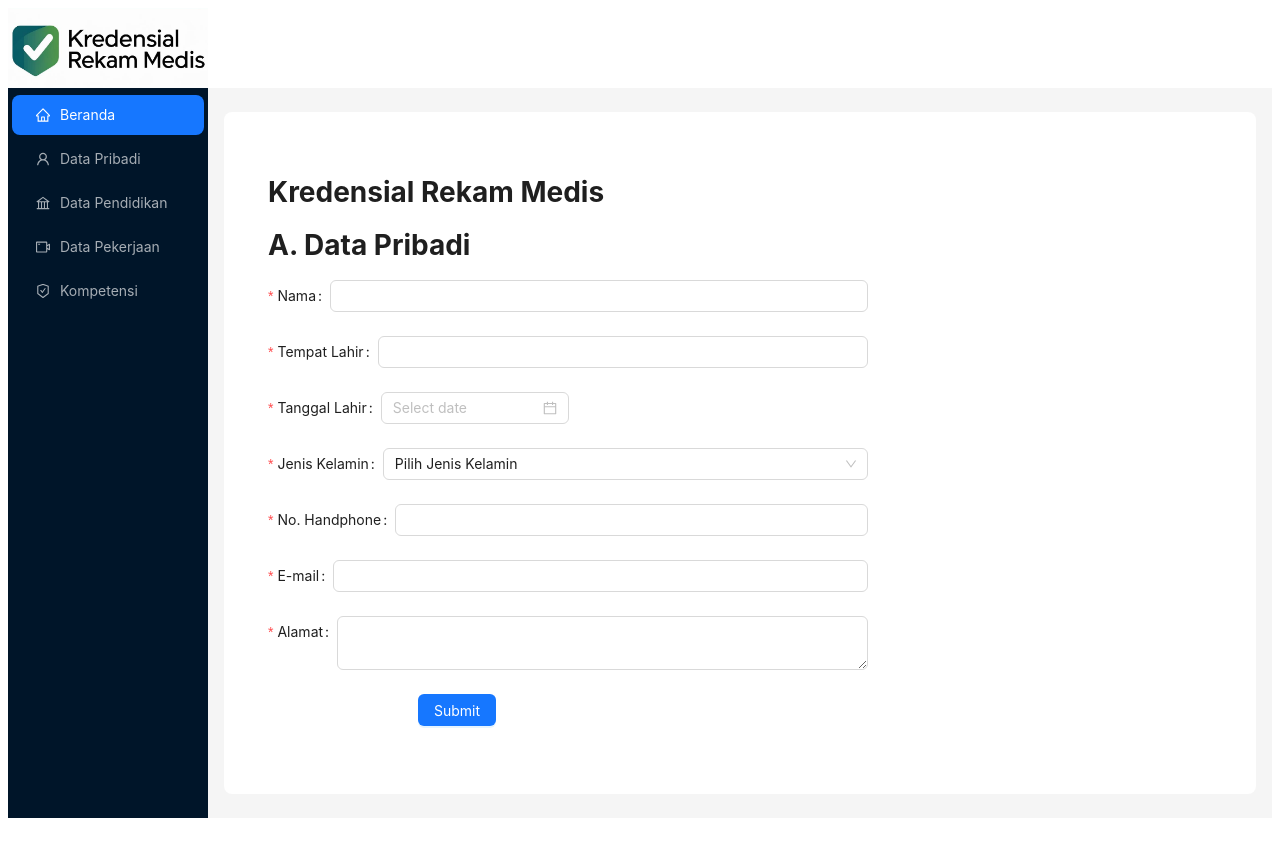
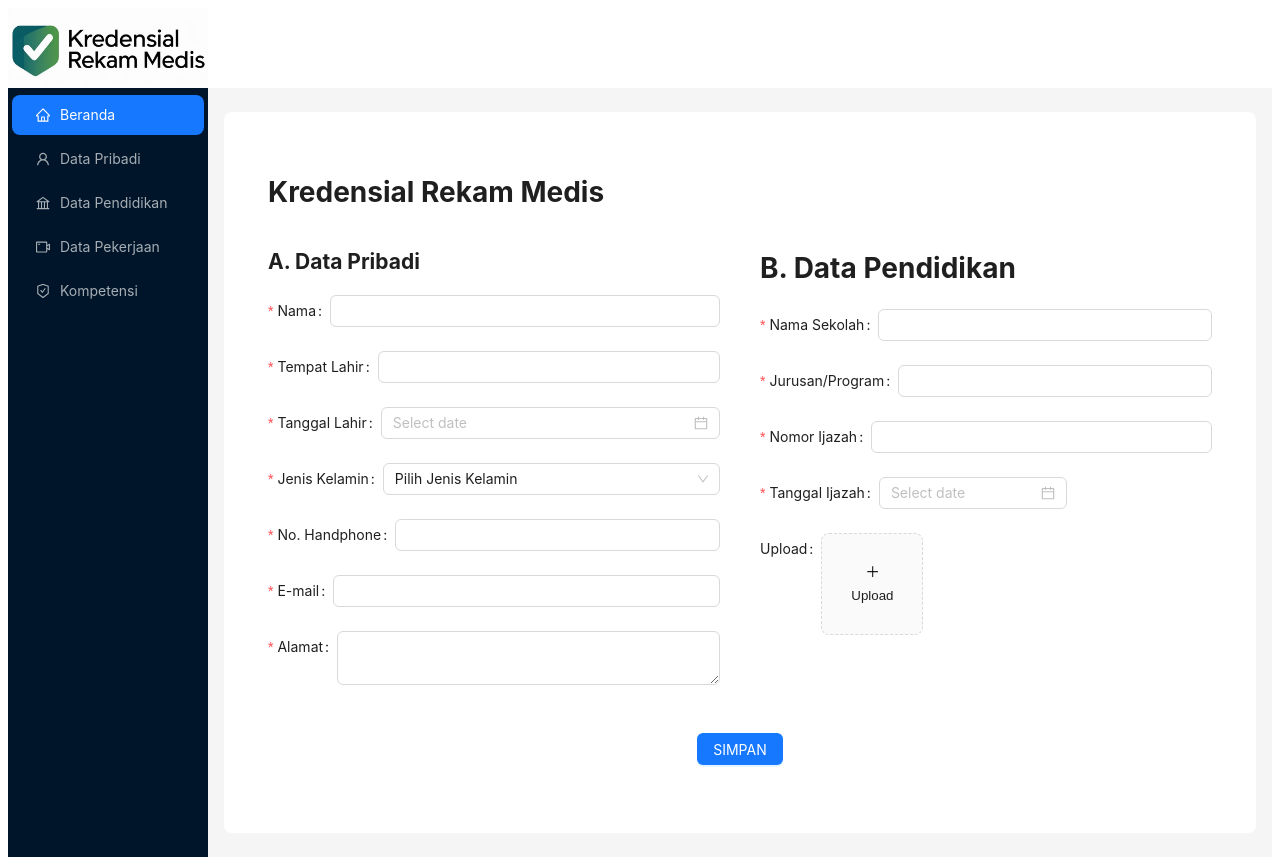
Before and after one commit to rezzabang/input-kredensial, a Next.js app: page /data-pribadi in a window 1280 px wide. Before the commit the page ends 826 px from the top, so only its background shows below. Built offline with nearby package versions, Linux system fonts and the light colour scheme; what @ant-design/nextjs-registry would draw is missing.

Commit message:
Maximize data-pendidikan-component

```diff
--- a/src/app/data-pendidikan/page.tsx
+++ b/src/app/data-pribadi/DataPendidikan.tsx
@@ -1,6 +1,6 @@
 'use client';
 import React from 'react';
-import { Button, Input, DatePicker, Form, Upload } from 'antd';
+import { Input, DatePicker, Form, Upload } from 'antd';
 import { PlusOutlined } from '@ant-design/icons';
 
 const normFile = (e: any) => {
@@ -11,9 +11,7 @@ const normFile = (e: any) => {
   };
 
 const DataPendidikan = () => (
-  <div className="App" style={{ padding: '20px' }}>
-    <h1>Kredensial Rekam Medis</h1>
-        <div>
+        <>
             <h1>B. Data Pendidikan</h1>
             <Form
                 name="data-pendidikan"
@@ -64,15 +62,8 @@ const DataPendidikan = () => (
                         </button>
                     </Upload>
                 </Form.Item>
-
-                <Form.Item wrapperCol={{ offset: 6, span: 16 }}>
-                    <Button type="primary" htmlType="submit">
-                    Submit
-                    </Button>
-                </Form.Item>
             </Form>
-        </div>
-  </div>
-);
+        </>
+    );
 
 export default DataPendidikan;
--- a/src/app/data-pribadi/page.tsx
+++ b/src/app/data-pribadi/page.tsx
@@ -1,45 +1,44 @@
 'use client';
 import React from 'react';
+import DataPendidikan from './DataPendidikan';
 import { Button, Input, DatePicker, Select, Form} from 'antd';
 
-const DataPendidikan = () => (
+const DataPribadi = () => {
+    const [form] = Form.useForm();
+
+    const handleSubmit = (values: any) => {
+      console.log('Form values:', values);
+    };
+
+    return (
       <div className="App" style={{ padding: '20px' }}>
         <h1>Kredensial Rekam Medis</h1>
-        <div>
-            <h1>A. Data Pribadi</h1>
         <Form
-                name="data-pribadi"
-                initialValues={{ jeniskelamin: 'Pilih Jenis Kelamin'}}
-                style={{ maxWidth: 600 }}
+          form={form}
+          name="kredensial-form"
+          onFinish={handleSubmit}
+          initialValues={{ jeniskelamin: 'Pilih Jenis Kelamin' }}
+          style={{ maxWidth: '100%' }}
         >
+          <div style={{ display: 'flex', gap: '40px' }}>
+            {/* Left Column */}
+            <div style={{ flex: 1 }}>
+              <h2>A. Data Pribadi</h2>
 
               <Form.Item label="Nama" name="nama" rules={[{ required: true, message: 'Nama mohon untuk diisi!' }]}>
-                    <Input type="text" id="name"/>
+                <Input />
               </Form.Item>
 
-                <Form.Item
-                    label="Tempat Lahir"
-                    name="tempatlahir"
-                    rules={[{ required: true, message: 'Tempat Lahir mohon untuk diisi!' }]}
-                >
-                    <Input type="text" id="tempatlahir"/>
+              <Form.Item label="Tempat Lahir" name="tempatlahir" rules={[{ required: true, message: 'Tempat Lahir mohon untuk diisi!' }]}>
+                <Input />
               </Form.Item>
 
-                <Form.Item
-                    label="Tanggal Lahir"
-                    name="tanggalahir"
-                    rules={[{ required: true, message: 'Tanggal Lahir mohon untuk diisi!' }]}
-                >
-                    <DatePicker id="tanggalahir" />
+              <Form.Item label="Tanggal Lahir" name="tanggalahir" rules={[{ required: true, message: 'Tanggal Lahir mohon untuk diisi!' }]}>
+                <DatePicker style={{ width: '100%' }} />
               </Form.Item>
 
-                <Form.Item
-                    label="Jenis Kelamin"
-                    name="jeniskelamin"
-                    rules={[{ required: true, message: 'Jenis Kelamin mohon untuk diisi!' }]}
-                >
+              <Form.Item label="Jenis Kelamin" name="jeniskelamin" rules={[{ required: true, message: 'Jenis Kelamin mohon untuk diisi!' }]}>
                 <Select
-                        id="jeniskelamin"
                   options={[
                     { value: 'Laki-laki', label: 'Laki-laki' },
                     { value: 'Perempuan', label: 'Perempuan' },
@@ -47,38 +46,34 @@ const DataPendidikan = () => (
                 />
               </Form.Item>
 
-                <Form.Item
-                    label="No. Handphone"
-                    name="phone"
-                    rules={[{ required: true, message: 'No. Handphone mohon untuk diisi!' }]}
-                >
-                    <Input type="tel" id="phone"/>
+              <Form.Item label="No. Handphone" name="phone" rules={[{ required: true, message: 'No. Handphone mohon untuk diisi!' }]}>
+                <Input />
               </Form.Item>
 
-                <Form.Item
-                    label="E-mail"
-                    name="email"
-                    rules={[{ required: true, message: 'E-mail mohon untuk diisi!' }]}
-                >
-                    <Input type="email" id="email"/>
+              <Form.Item label="E-mail" name="email" rules={[{ required: true, message: 'E-mail mohon untuk diisi!' }]}>
+                <Input />
               </Form.Item>
 
-                <Form.Item
-                    label="Alamat"
-                    name="address"
-                    rules={[{ required: true, message: 'Alamat mohon untuk diisi!' }]}
-                >
-                    <Input.TextArea id="address"/>
+              <Form.Item label="Alamat" name="address" rules={[{ required: true, message: 'Alamat mohon untuk diisi!' }]}>
+                <Input.TextArea />
               </Form.Item>
+            </div>
 
-                <Form.Item wrapperCol={{ offset: 6, span: 16 }}>
+            {/* Right Column */}
+            <div style={{ flex: 1 }}>
+              <DataPendidikan />
+            </div>
+          </div>
+
+          {/* Single Submit Button */}
+          <Form.Item style={{ marginTop: 24, textAlign: 'center' }}>
             <Button type="primary" htmlType="submit">
-                    Submit
+              SIMPAN
             </Button>
           </Form.Item>
         </Form>
       </div>
-  </div>
     );
+  };
 
-export default DataPendidikan;
+  export default DataPribadi;
```
Lines whose indentation alone changed are shown as unchanged.
